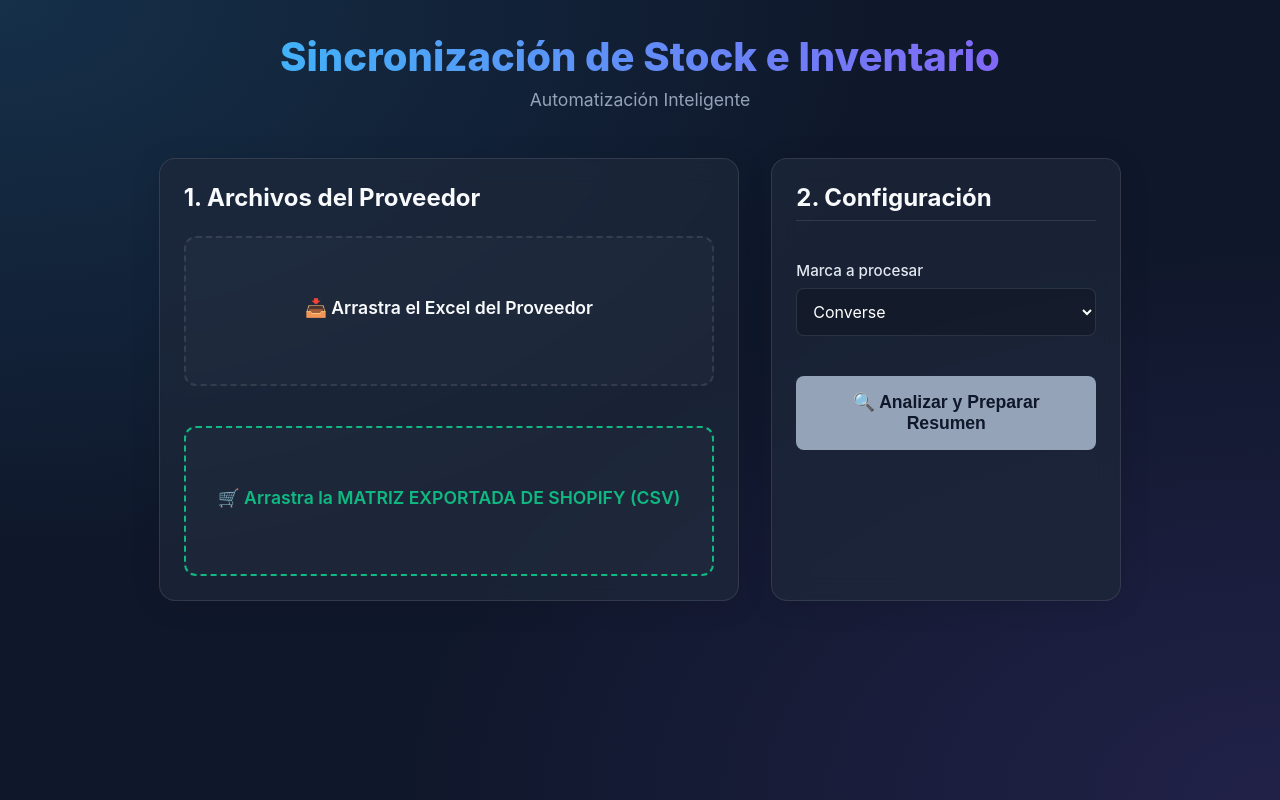
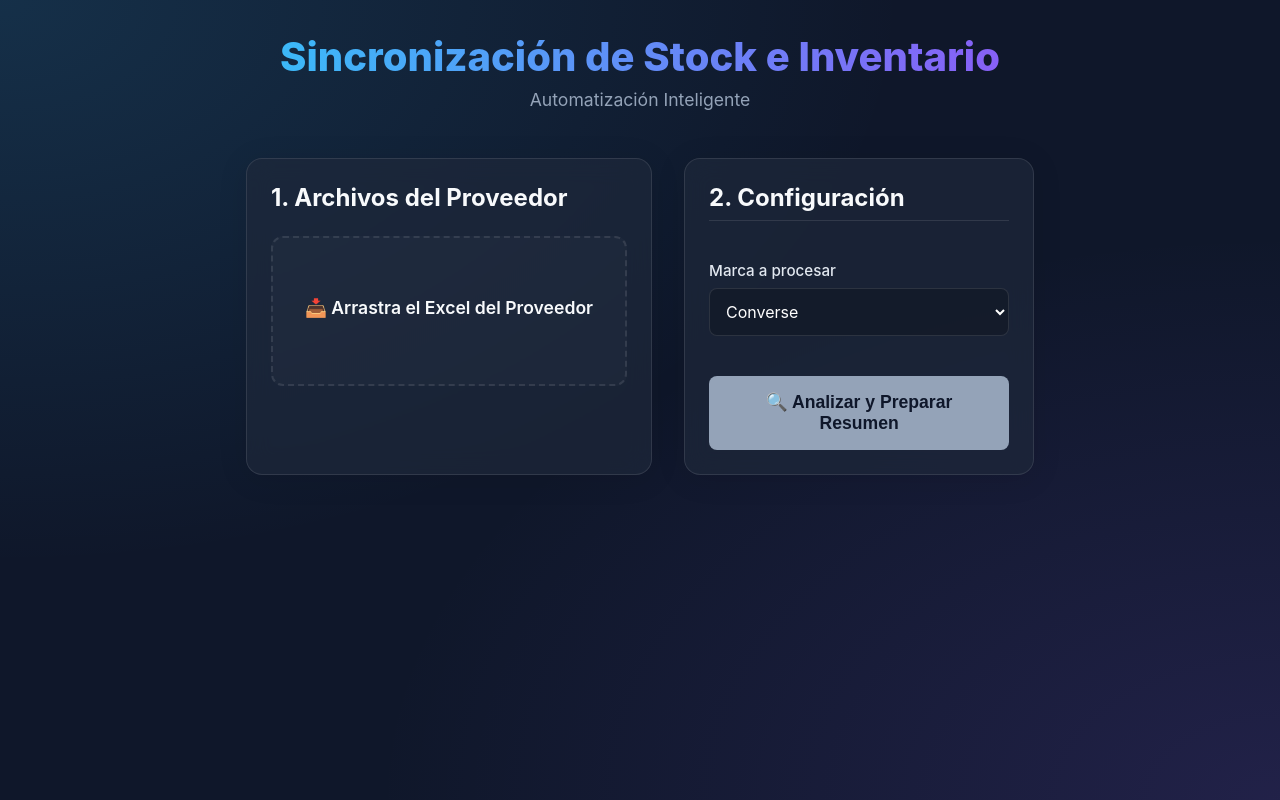
Before and after one commit to wandalemma-dot/smart-sync-shopify, a React (Vite) app: page / in a window 1280 px wide. Built offline with nearby package versions, Linux system fonts and the light colour scheme.

Commit message:
revert: restore working excel-based version

```diff
--- a/src/App.tsx
+++ b/src/App.tsx
@@ -5,7 +5,6 @@ import type { SyncConfig, SyncResult } from './utils/syncLogic';
 export default function App() {
   const [providerFile, setProviderFile] = useState<File | null>(null);
   const [remitoFile, setRemitoFile] = useState<File | null>(null); // Solo para Bloque
-  const [shopifyFile, setShopifyFile] = useState<File | null>(null); // Matriz Exportada de Shopify
 
   const [sheets, setSheets] = useState<string[]>([]);
 
@@ -61,18 +60,6 @@ export default function App() {
     }
   };
 
-  const handleShopifyDrop = (e: React.DragEvent<HTMLDivElement>) => {
-    e.preventDefault();
-    const file = e.dataTransfer.files[0];
-    if (file) {
-      if (!file.name.toLowerCase().endsWith('.csv')) {
-        alert("⚠️ Error: Por favor, arrastrá la MATRIZ EXPORTADA DE SHOPIFY en formato CSV.");
-        return;
-      }
-      setShopifyFile(file);
-    }
-  };
-
   const preventDefault = (e: React.DragEvent) => e.preventDefault();
 
   const handleAnalyze = async () => {
@@ -81,18 +68,14 @@ export default function App() {
       alert("⚠️ Error: Para Bloque necesitas subir también el PDF del Remito.");
       return;
     }
-    if (!shopifyFile) {
-      alert("⚠️ Error: Necesitas subir la matriz exportada de Shopify (CSV).");
-      return;
-    }
 
     setLoading(true);
-    setLoadingText('Analizando archivos...');
+    setLoadingText('Analizando archivos y conectando con Shopify...');
     setResult(null);
     setPreviewReady(false);
 
     try {
-      const res = await processFiles(providerFile, remitoFile, shopifyFile, config);
+      const res = await processFiles(providerFile, remitoFile, config);
       setResult(res);
       setPreviewReady(true);
     } catch (err: any) {
@@ -146,15 +129,6 @@ export default function App() {
                 <p>{remitoFile?.name}</p>
               </div>
             )}
-
-            <div
-              className={`dropzone ${shopifyFile ? 'has-file' : ''}`}
-              onDrop={handleShopifyDrop} onDragOver={preventDefault}
-              style={{ marginTop: '1rem', borderColor: '#10b981' }}
-            >
-              <h3 style={{ color: '#10b981' }}>{shopifyFile ? '✅ Shopify CSV Listo' : '🛒 Arrastra la MATRIZ EXPORTADA DE SHOPIFY (CSV)'}</h3>
-              <p>{shopifyFile?.name}</p>
-            </div>
           </div>
 
           <div className="glass-panel settings-panel">
@@ -168,7 +142,6 @@ export default function App() {
                   setConfig({...config, brand: e.target.value as any});
                   setProviderFile(null);
                   setRemitoFile(null);
-                  setShopifyFile(null);
                 }}
               >
                 <option value="converse">Converse</option>
@@ -193,7 +166,7 @@ export default function App() {
             <button
               className="btn-primary"
               onClick={handleAnalyze}
-              disabled={!providerFile || !shopifyFile || (config.brand === 'bloque' && !remitoFile) || loading}
+              disabled={!providerFile || (config.brand === 'bloque' && !remitoFile) || loading}
             >
               {loading ? <span className="loader"></span> : '🔍 Analizar y Preparar Resumen'}
             </button>
--- a/src/utils/syncLogic.ts
+++ b/src/utils/syncLogic.ts
@@ -1,5 +1,4 @@
 import * as XLSX from 'xlsx';
-import Papa from 'papaparse';
 
 export type SyncMode = 'all' | 'stock_only' | 'cost_only' | 'price_only';
 
@@ -14,9 +13,6 @@ export interface MissingProduct {
   wholesale: number;
   sizes: Record<string, number>;
   vendor?: string;
-  foundInShopify?: boolean;
-  shopifyHandle?: string;
-  shopifyVariants?: any[];
 }
 
 export interface UpdateAction {
@@ -49,6 +45,26 @@ export const convTable2: Record<string, string> = { '3': '35', '3.5': '36', '4':
 export const convTable3: Record<string, string> = { '5': '35', '5.5': '36', '6': '36.5', '6.5': '37', '7.5': '38', '8': '39', '9': '40', '9.5': '41' };
 export const convTable4: Record<string, string> = { '10.5': '27', '11': '28', '11.5': '28.5', '12': '29', '12.5': '30', '13': '31', '13.5': '31.5', '1': '32', '1.5': '33', '2.5': '34', '3': '35' };
 export const convTable5: Record<string, string> = { '4': '20', '6': '21', '7': '22', '8': '23', '9': '24', '10': '25', '11': '26' };
+
+// Utility: Call Shopify via our Vercel Serverless Function Proxy
+async function fetchShopifyGraphQL(query: string, variables: any = {}) {
+  const res = await fetch('/api/shopify', {
+    method: 'POST',
+    headers: { 'Content-Type': 'application/json' },
+    body: JSON.stringify({ query, variables })
+  });
+  if (!res.ok) {
+    const rawText = await res.text();
+    console.error("Shopify Raw Error:", rawText);
+    throw new Error(`Error de Conexión (${res.status}): ${rawText.substring(0, 100)}`);
+  }
+  const json = await res.json();
+  if (json.errors) {
+     console.error(json.errors);
+     throw new Error('Shopify Error: ' + JSON.stringify(json.errors));
+  }
+  return json.data;
+}
 
 // Extract Sheet names
 export async function extractSheetNames(file: File): Promise<string[]> {
@@ -97,11 +113,10 @@ async function readPdfText(file: File): Promise<string> {
 export async function processFiles(
   providerFile: File,
   remitoFile: File | null,
-  shopifyFile: File,
   config: SyncConfig
 ): Promise<SyncResult> {
   const alerts: AlertMessage[] = [];
-  const excelMap: Record<string, { wholesale: number, sizes: Record<string, number>, foundInShopify: boolean, title: string, vendor?: string, shopifyHandle?: string, shopifyVariants?: any[] }> = {};
+  const excelMap: Record<string, { wholesale: number, sizes: Record<string, number>, foundInShopify: boolean, title: string, vendor?: string }> = {};
 
   if (config.brand === 'bloque') {
     if (!remitoFile) throw new Error("Falta Remito de Bloque");
@@ -182,55 +197,40 @@ export async function processFiles(
     }
   }
 
-  // 3. Obtener Inventario y Precios de Shopify via CSV
+  // 3. Obtener Inventario y Precios de Shopify via GraphQL
+  let hasNextPage = true;
+  let cursor = null;
   const shopifyProducts: any[] = [];
 
-  await new Promise<void>((resolve, reject) => {
-    Papa.parse(shopifyFile, {
-      header: true,
-      skipEmptyLines: true,
-      complete: (results) => {
-        const rows = results.data as any[];
-        const prodMap: Record<string, any> = {};
-
-        for (const row of rows) {
-          const handle = row['Handle'];
-          if (!handle) continue;
-
-          if (!prodMap[handle]) {
-             // Conservamos el Tags de la primera fila que lo tenga (suele estar en la matriz base)
-             prodMap[handle] = {
-                handle,
-                title: row['Title'] || '',
-                tags: row['Tags'] || '',
-                variants: { edges: [] }
-             };
+  while(hasNextPage) {
+    const q = `
+      query getProducts($cursor: String) {
+        products(first: 100, after: $cursor) {
+          pageInfo { hasNextPage endCursor }
+          edges {
+            node {
+              id title handle tags
+              variants(first: 50) {
+                edges {
+                  node {
+                    id sku price inventoryQuantity
+                    inventoryItem { id }
+                  }
+                }
+              }
+            }
           }
-          // Si el row tiene Tags y el prodMap no tenía, actualizarlo
-          if (row['Tags'] && !prodMap[handle].tags) {
-            prodMap[handle].tags = row['Tags'];
-          }
-
-          const variant = {
-             node: {
-                id: row['Variant Inventory Item ID'] || '',
-                title: row['Option1 Value'] || row['Title'] || 'Default Title',
-                sku: row['Variant SKU'] || '',
-                price: row['Variant Price'] || '0',
-                inventoryQuantity: parseInt(row['Variant Inventory Qty'] || '0')
-             }
-          };
-          prodMap[handle].variants.edges.push(variant);
         }
-
-        for (const p of Object.values(prodMap)) {
-          shopifyProducts.push(p);
-        }
-        resolve();
-      },
-      error: (err: any) => reject(new Error("Error leyendo el CSV de Shopify: " + err.message))
-    });
-  });
+      }
+    `;
+    const data = await fetchShopifyGraphQL(q, { cursor });
+    const connection = data.products;
+    for (const edge of connection.edges) {
+      shopifyProducts.push(edge.node);
+    }
+    hasNextPage = connection.pageInfo.hasNextPage;
+    cursor = connection.pageInfo.endCursor;
+  }
 
   const updatesToApply: UpdateAction[] = [];
 
@@ -242,9 +242,9 @@ export async function processFiles(
       // Detección: Si es bloque miramos el SKU. Si es converse/lecoq miramos el TAG.
       let match = false;
       if (config.brand === 'bloque') {
-         match = prod.variants.edges.some((v: any) => v.node.sku?.toLowerCase() === cod.toLowerCase());
+         match = prod.variants.edges.some((v: any) => v.node.sku?.toLowerCase() === cod);
       } else {
-         match = tags.includes(cod.toLowerCase());
+         match = tags.includes(cod);
       }
 
       if (match) {
```
